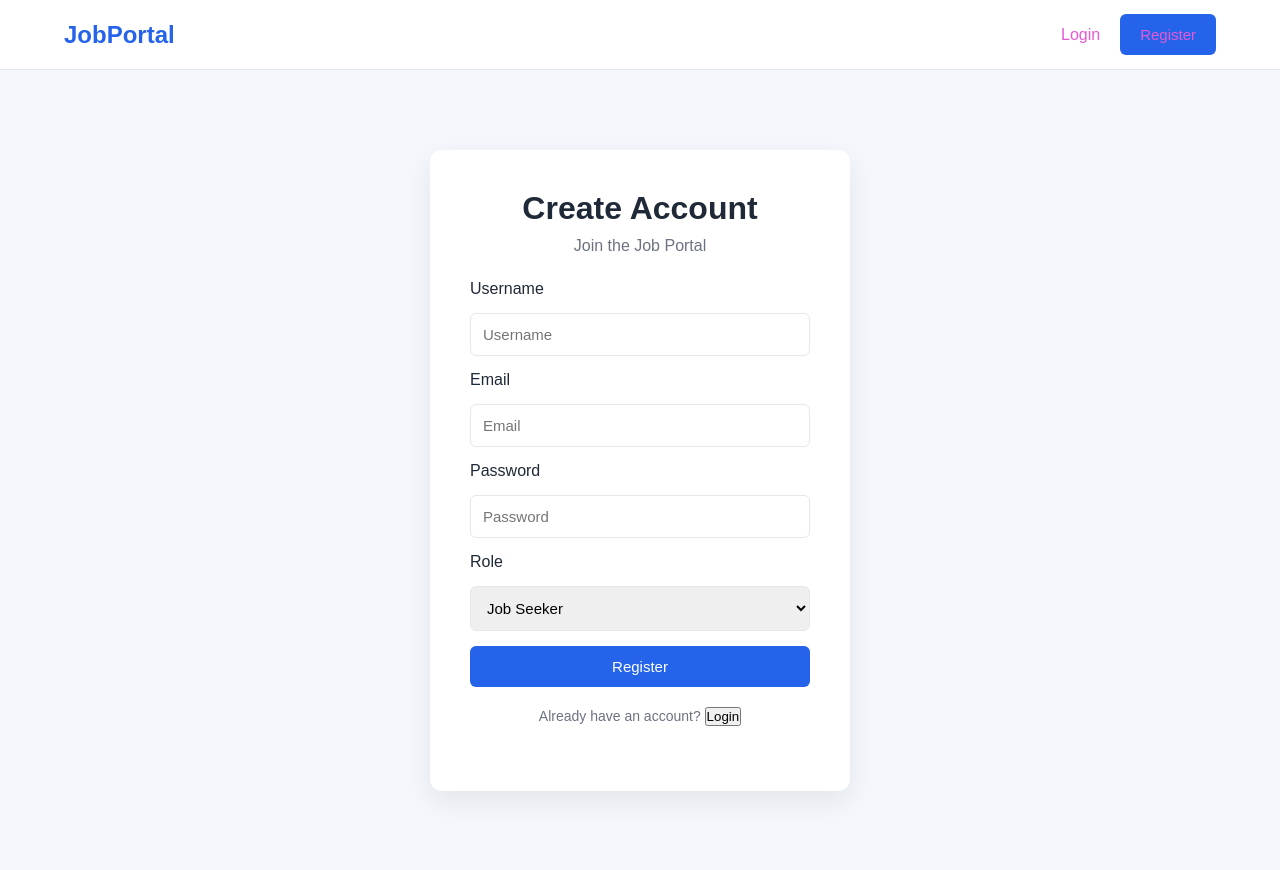
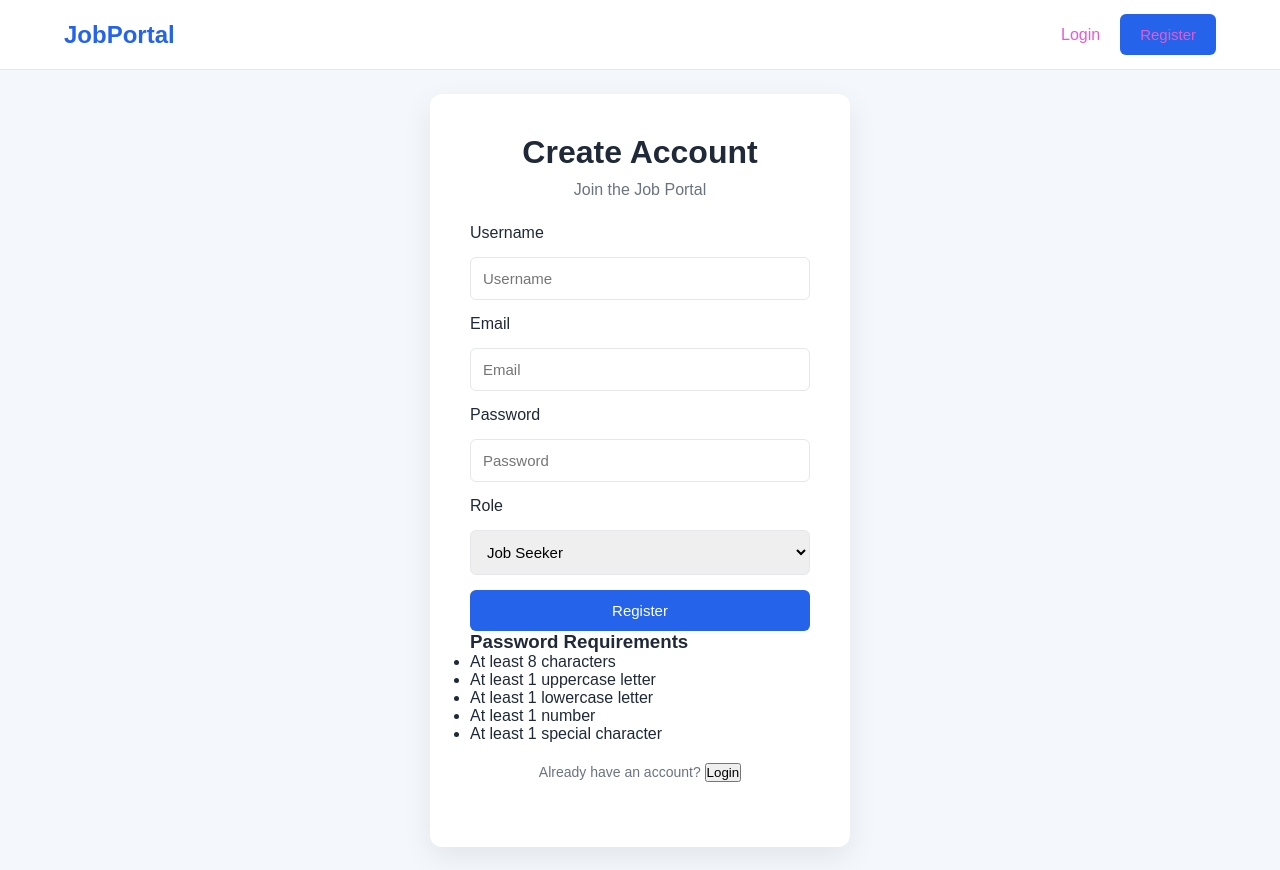
Before and after one commit to AMAL-C-K/-JOB-PORTAL-FULL-STACK---POSTGRESQL, a React (Vite) app in the folder frontend-job-portal/: page /register in a window 1280 px wide. Built offline with nearby package versions, Linux system fonts and the light colour scheme.

Commit message:
Update Register.jsx

```diff
--- a/frontend-job-portal/src/pages/Register.jsx
+++ b/frontend-job-portal/src/pages/Register.jsx
@@ -1,3 +1,4 @@
+
 import { useState } from "react";
 import { useNavigate } from "react-router-dom";
 import { apiFetch } from "../api/api";
@@ -121,6 +122,18 @@
           </button>
         </form>
 
+        {/* Password Conditions - Separate Section */}
+        <div className="password-conditions">
+          <h3>Password Requirements</h3>
+          <ul>
+            <li>At least 8 characters</li>
+            <li>At least 1 uppercase letter</li>
+            <li>At least 1 lowercase letter</li>
+            <li>At least 1 number</li>
+            <li>At least 1 special character</li>
+          </ul>
+        </div>
+
         <p className="auth-link">
           Already have an account?{" "}
           <button
```
